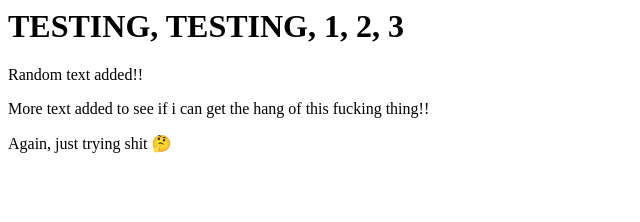
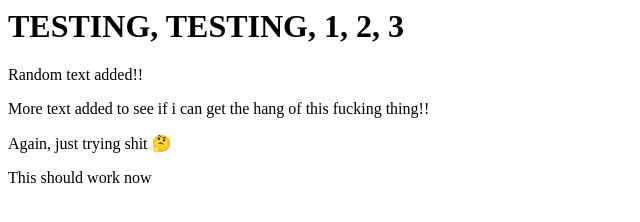
Before and after one commit to DannyBimma/code-black, a plain HTML site: page index.html in a window 1280 px wide. Shown: the whole page, without its empty margins (0-640 px from the left). Drawn offline with Linux system fonts and the light colour scheme.

Commit message:
should work

```diff
--- a/index.html
+++ b/index.html
@@ -9,5 +9,6 @@
     <p>Random text added!!</p>
     <p>More text added to see if i can get the hang of this fucking thing!!</p>
     <p>Again, just trying shit 🤔</p>
+    <p>This should work now</p>
   </body>
 </html>
```
